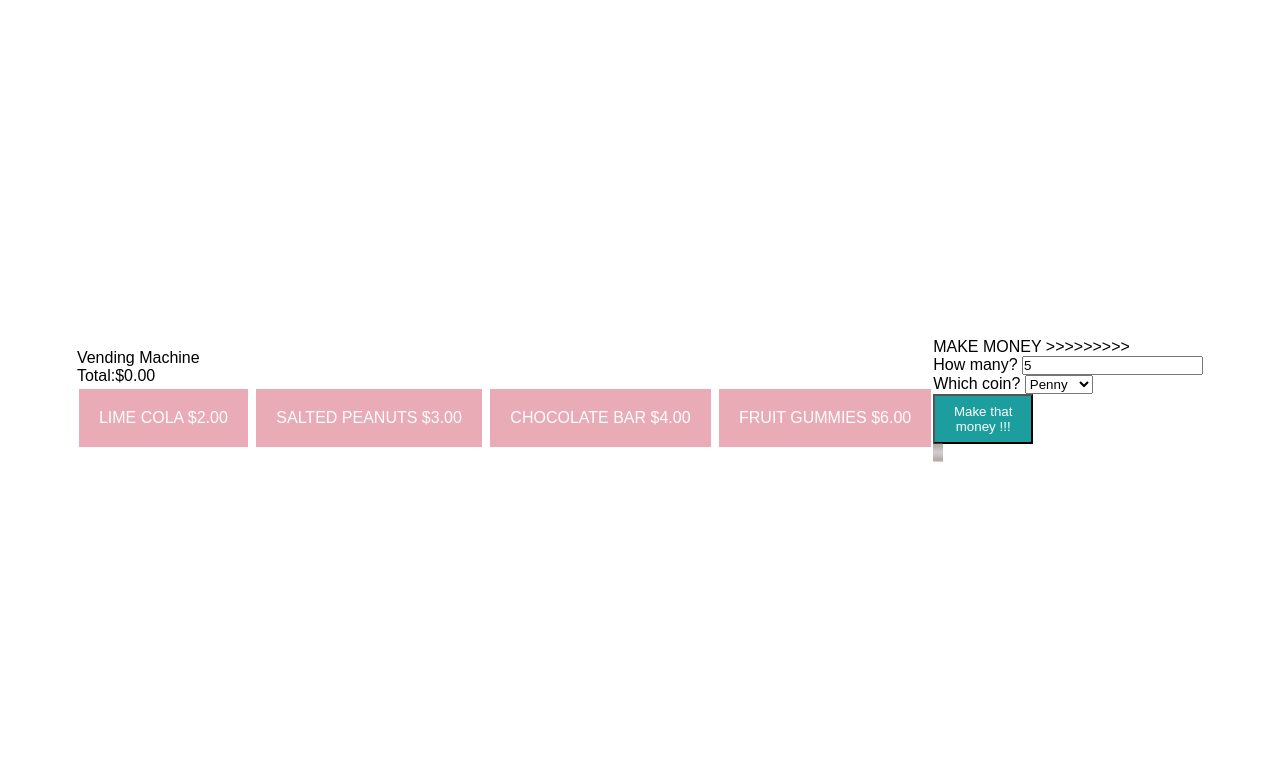
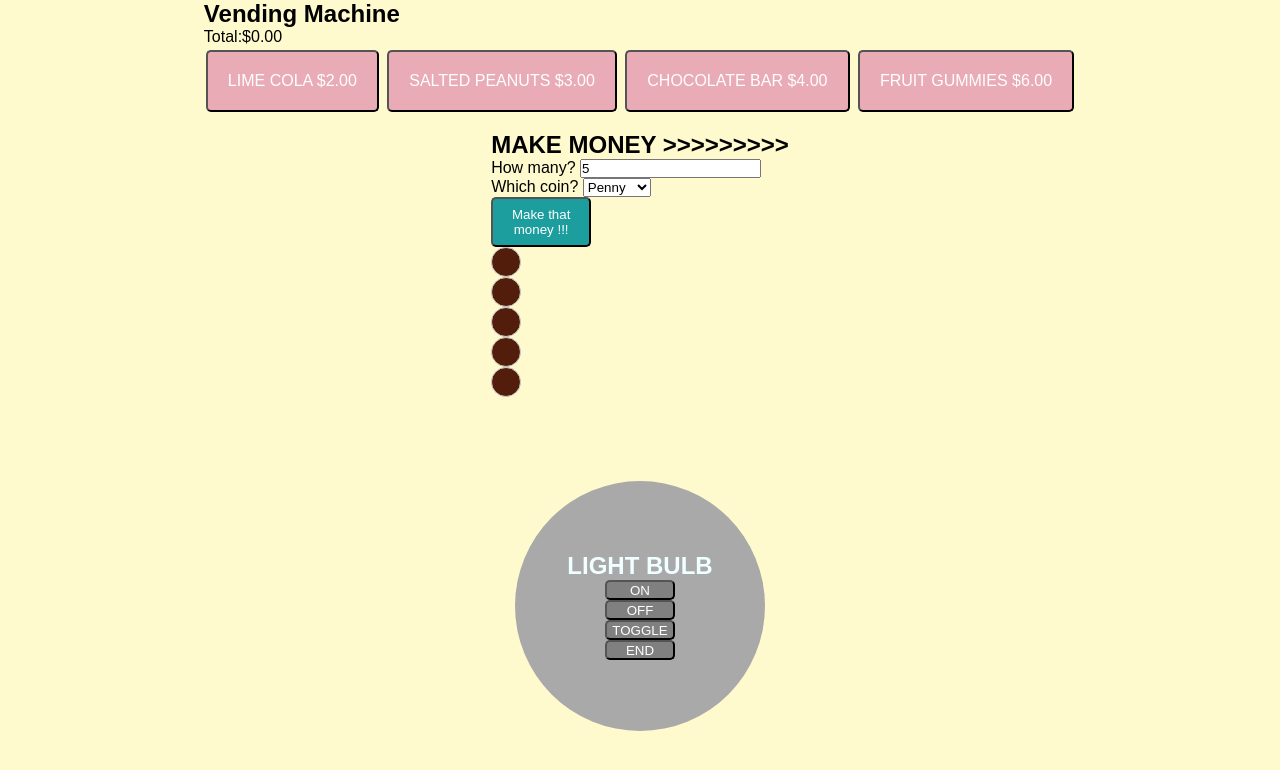
Before and after one commit to minimomo14/DOM-LAB---MINI-CHALLENGES, a plain HTML site: page index.html in a window 1280 px wide. Both pictures are taken after typing "5" into the empty fields and a click on the button "Make that money !!!". Drawn offline with Linux system fonts and the light colour scheme.

Commit message:
added DOM exercise - 3

```diff
--- a/index.html
+++ b/index.html
@@ -8,7 +8,7 @@
     <title>DOM-mini-challenge</title>
 </head>
 <body>
-    <form>Vending Machine
+    <form clss="Vending Machine"> <h2>Vending Machine</h2>
 
     <p id="total"></p>
 
@@ -19,7 +19,8 @@
 <style>
     .Vbutton {
   background-color: rgb(233, 171, 182);
-  border: none;
+  border: inline-block;
+  border-radius: 5px;
   color: white;
   padding: 20px;
   text-align: center;
@@ -35,7 +36,7 @@
 <div></div>
 <div></div>
 
-<form id="makeMoneyForm">MAKE MONEY >>>>>>>>>
+<form id="makeMoneyForm"> <h2>MAKE MONEY >>>>>>>>></h2>
 <p>
   <label for="count">How many?
     <input type="number" id="count"/>
@@ -51,13 +52,23 @@
     <option value="quarter">Quarter</option>
     </select>
 </p>
+
 <p>
     <button type="submit" class="button">Make that money !!!</button>
     <!-- <button class="button" id="click-remove">Remove coin</button> -->
 </p>
 <div id="circle"></div>
 </form>
+<div></div>
+<div></div>
+<div></div>
 
+<div id="light-bulb"><h2>LIGHT BULB</h2>
+<button id="on">ON</button>
+<button id="off">OFF</button>
+<button id="toggle">TOGGLE</button>
+<button id="end">END</button>
+</div>
 
 <script src="script.js"></script>
 
--- a/script.js
+++ b/script.js
@@ -1,3 +1,4 @@
+  //Vending machine
     let clickLime = document.getElementById("lime");
     let clickSalt = document.getElementById("salt");
     let clickChocolate = document.getElementById("chocolate");
@@ -51,7 +52,7 @@
    const coinSelect = document.getElementById("coin");
    const coinContainer = document.querySelector(".coin-container");
 
-   makeMoneyForm.addEventListener("click", (event) => {
+   makeMoneyForm.addEventListener("submit", (event) => {
        event.preventDefault();
 
        let count = countInput.value;
@@ -65,3 +66,34 @@
             makeMoneyForm.append(newCoin);
         }
    });
+
+//Lightbulb
+const lightBulb = document.getElementById("light-bulb");
+
+let lightOn = document.getElementById("on");
+lightOn.addEventListener("click", event => {
+    lightBulb.style.backgroundColor = ("green");
+});
+
+let lightOff = document.getElementById("off");
+lightOff.addEventListener("click", event => {
+    lightBulb.style.backgroundColor = ("red");
+});
+
+let lightToggle = document.getElementById("toggle");
+lightToggle.addEventListener("click", event => {
+   if (lightBulb.style.backgroundColor === "red") {
+       lightBulb.style.backgroundColor = ("green");
+   } else if (lightBulb.style.backgroundColor === "green") {
+       lightBulb.style.backgroundColor = ("red");
+   }
+})
+
+let theEnd = document.getElementById("end");
+theEnd.addEventListener("click", event => {
+    lightBulb.remove();
+    lightOn.disable = true;
+    lightOff.disable = true;
+    lightToggle.disable = true;
+    theEnd.disable = true;
+})
--- a/style.css
+++ b/style.css
@@ -1,23 +1,34 @@
 * {
-    margin: 0;
-    padding: 0;
-    box-sizing: border-box;
+  box-sizing: border-box;
+  margin: 0;
+  padding: 0;
 }
 body {
     font-family: Arial, Helvetica, sans-serif;
     width: 100vw;
     height: 100vh;
     display: flex;
+    flex-direction: column;
     justify-content: center;
     align-items: center;
+    background-color: lemonchiffon;
+
+
 }
+#makeMoneyForm {
+  padding: 15px;
 
+}
 .coin {
     border-radius: 50%;
     border: 1px solid #ccc;
+    text-align: center;
+    padding: 0;
+    display: flex;
+
+
   }
-
-  .penny {
+   .penny {
     width: 30px;
     height: 30px;
     background-color: rgb(82, 30, 11);
@@ -30,8 +41,8 @@ body {
   }
 
   .dime {
-    width: 100px;
-    height: 100px;
+    width: 15px;
+    height: 15px;
     background-color: silver;
   }
 
@@ -46,5 +57,29 @@ body {
     height: 50px;
     color: white;
     background-color: rgb(28, 158, 158);
+    border-radius: 5px;
+    border: inline-block #ccc;
 
 }
+#light-bulb {
+  margin: auto;
+  padding: auto;
+  height: 250px;
+  width: 250px;
+  background-color: darkgrey;
+  color: azure;
+  border: darkslategray;
+  border-radius: 50%;
+  display: flex;
+  flex-direction: column;
+  justify-content: center;
+  align-items: center;
+}
+#on, #off, #toggle, #end {
+  width: 70px;
+  height: 20px;
+  color: white;
+  background-color: gray;
+  border-radius: 5px;
+  border: inline-block #ccc;
+}
```
